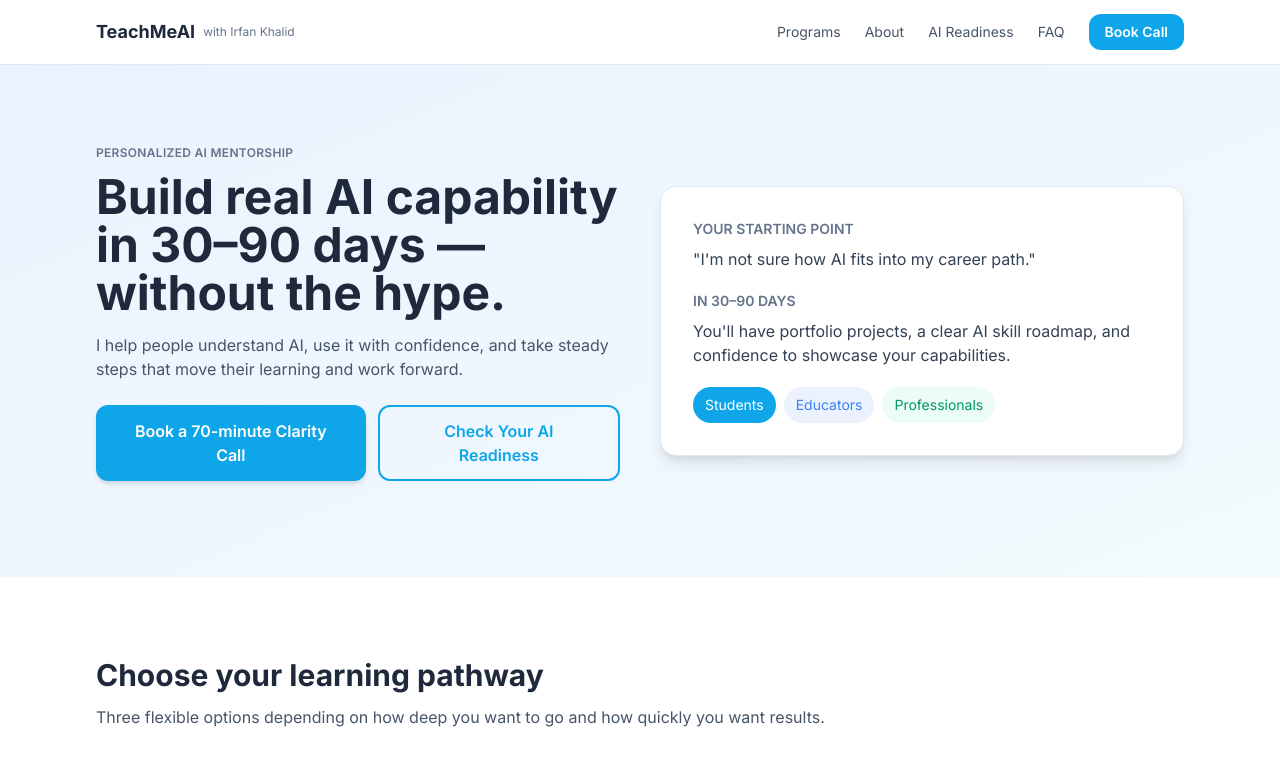
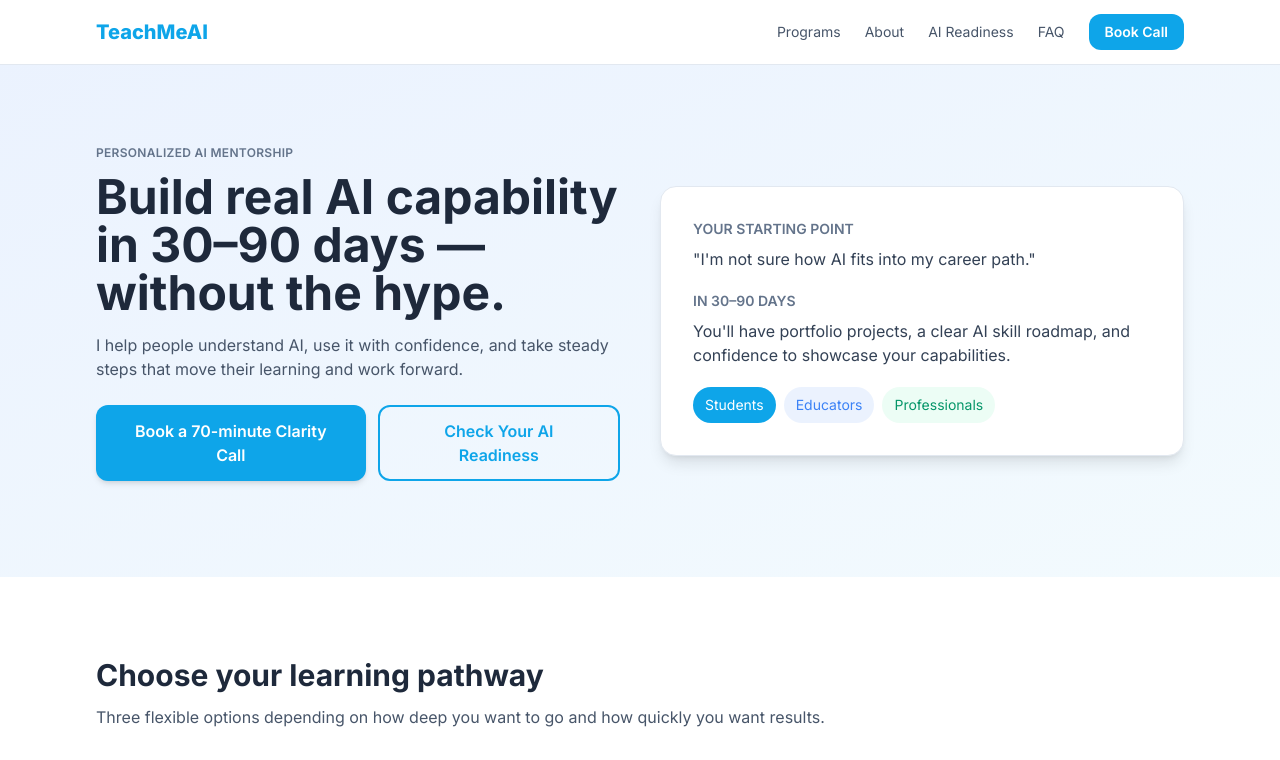
Before and after one commit to teachme-ai/teachmeai-home-site, a Next.js app: page / in a window 1280 px wide. Shown: the top 760 px of the page. Built offline with nearby package versions, Linux system fonts and the light colour scheme.

Commit message:
refactor: enhance logo visibility and remove tagline

```diff
--- a/components/navbar.tsx
+++ b/components/navbar.tsx
@@ -18,8 +18,7 @@ export function Navbar() {
     <header className="sticky top-0 z-30 bg-white/80 backdrop-blur border-b border-brand-border">
       <div className="max-w-6xl mx-auto px-4 sm:px-6 lg:px-8 flex items-center justify-between h-16">
         <div className="flex items-center gap-2">
-          <span className="text-lg font-bold text-brand-dark">TeachMeAI</span>
-          <span className="text-xs text-slate-500 hidden sm:inline">with Irfan Khalid</span>
+          <span className="text-xl font-extrabold text-brand-primary">TeachMeAI</span>
         </div>
 
         <nav className="hidden md:flex items-center gap-6 text-sm text-slate-600">
```
